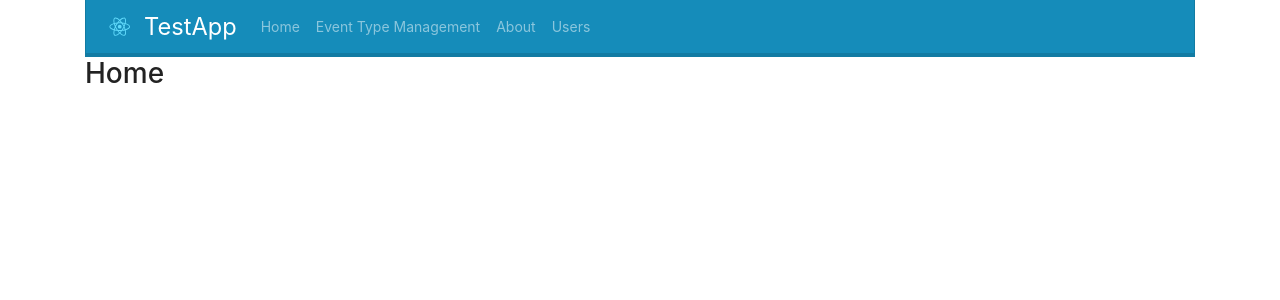
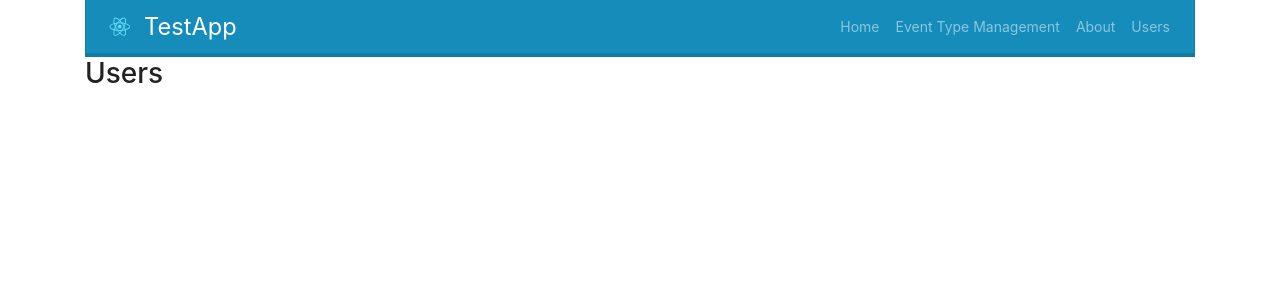
Before and after one commit to UrsineRaven/TestReactApp, a React (Create React App) app: page /users in a window 1280 px wide. Shown: the top 300 px of the page. Built offline with nearby package versions, Linux system fonts and the light colour scheme.

Commit message:
make navbar collapse when a menu item is chosen

```diff
--- a/src/App.js
+++ b/src/App.js
@@ -29,6 +29,7 @@ const testDataEventTypes = [
 
 // Router
 function AppRouter() {
+  const [navCollapsed, setNavCollapsed] = useState(true);
   const [evtTypes, setEvtTypes] = useState(testDataEventTypes);
 
   function handleEditType(evt) {
@@ -42,16 +43,31 @@ function AppRouter() {
     }
   }
 
+  function changeCollapsed(toggle) {
+    let collapse;
+    if (toggle) collapse = !navCollapsed;
+    else collapse = true;
+    setNavCollapsed(collapse);
+  }
+
   return (
     <Router>
       <Container>
-        <Navbar collapseOnSelect expand="lg" bg="primary" variant="dark">
+        <Navbar
+          expand="lg"
+          bg="primary"
+          variant="dark"
+          expanded={!navCollapsed}
+        >
           <Navbar.Brand href="/">
             <Logo className="d-inline-block align-top logo" />
             {' TestApp'}
           </Navbar.Brand>
-          <Navbar.Toggle />
-          <Navbar.Collapse>
+          <Navbar.Toggle onClick={() => changeCollapsed(true)} />
+          <Navbar.Collapse
+            className="justify-content-end"
+            onClick={() => changeCollapsed()}
+          >
             <Nav>
               <Nav.Link as={Link} to="/">
                 Home
--- a/src/pages/Users.js
+++ b/src/pages/Users.js
@@ -1,5 +1,5 @@
 import React from 'react';
 function Users() {
-  return <h2>Home</h2>;
+  return <h2>Users</h2>;
 }
 export default Users;
```
